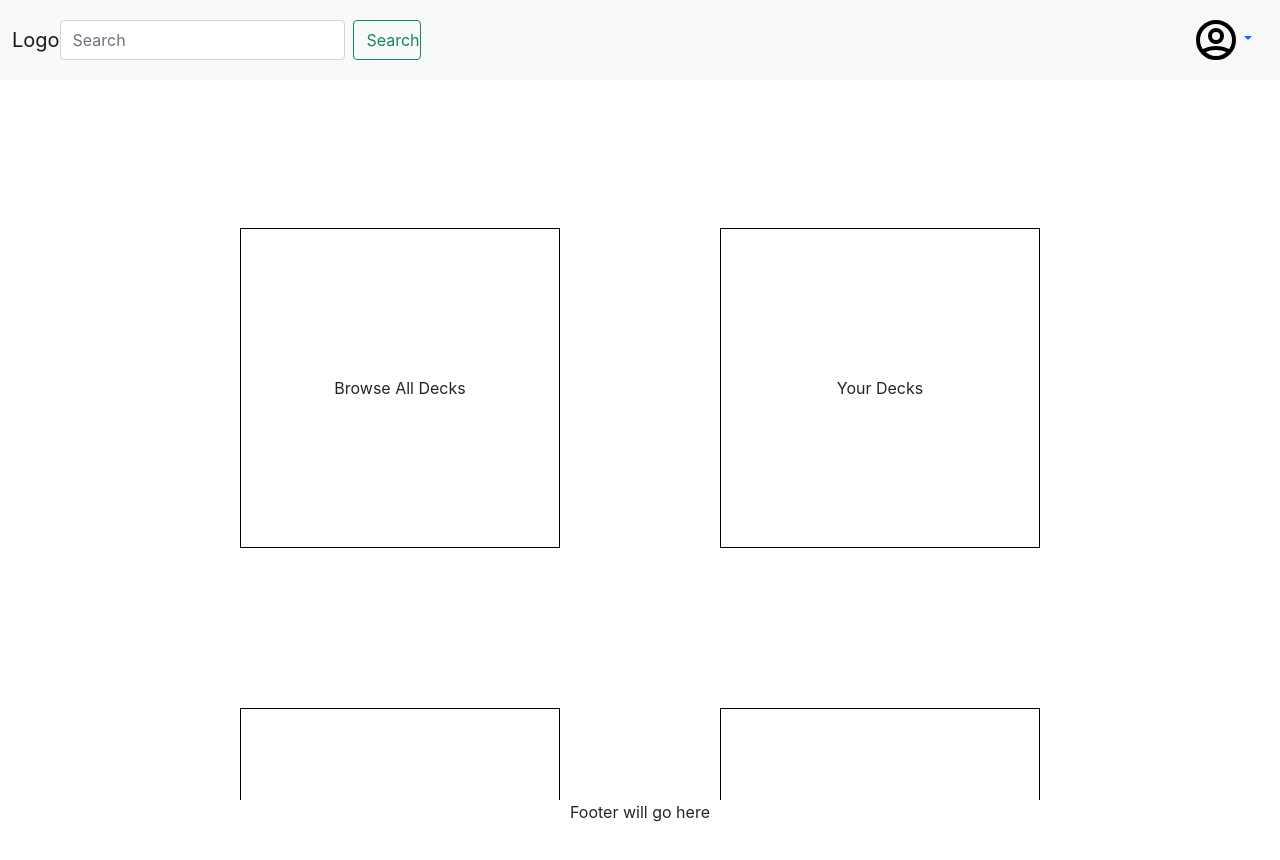
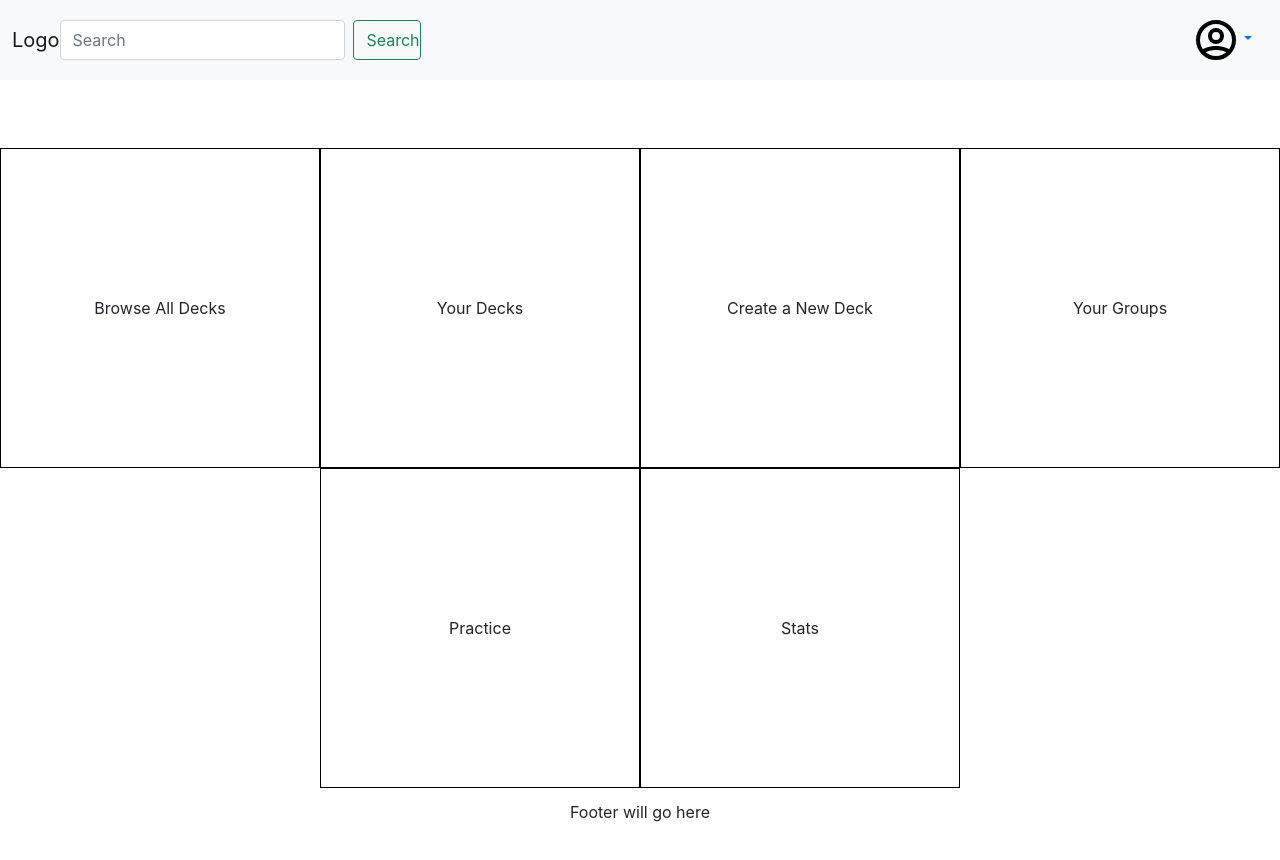
Before and after one commit to AlexRodgers11/flash-card-app, a React (Create React App) app in the folder client/: page /dashboard in a window 1280 px wide. Shown: the top 860 px of the page. Built offline with nearby package versions, Linux system fonts and the light colour scheme.

Commit message:
clean up Dashboard and restyle using styled components

```diff
--- a/client/src/components/Dashboard.js
+++ b/client/src/components/Dashboard.js
@@ -1,92 +1,41 @@
-import React, { useState } from 'react'
-import { useDispatch, useSelector } from 'react-redux';
-import { useNavigate } from 'react-router';
+import React from 'react'
+import { useSelector } from 'react-redux';
 import { Link } from 'react-router-dom';
-import useFormInput from '../hooks/useFormInput';
-import { addGroup } from '../reducers/loginSlice';
-import DeckList from './DeckList';
-import GroupList from './GroupList';
-import Modal from './Modal';
-import RegisterJoinGroupsForm from './RegisterJoinGroupsForm';
+import styled from 'styled-components';
+
+const StyledLink = styled(Link)`
+    margin: 5em;
+    height: 20em;
+    width: 20em;
+    border: 1px solid black;
+    display: flex;
+    align-items: center;
+    justify-content: center;
+    text-decoration: none;
+    color: black;
+    cursor: pointer;
+    &:hover {
+        background-color: black;
+        color: white !important;
+    }
+`
 
 function Dashboard() {
     const user = useSelector((state) => state.login);
-    // const [groupName, clearGroupNameChange, handleGroupNameChange] = useFormInput("");
-    // const [modalContent, setModalContent] = useState("");
-    // const navigate = useNavigate();
-    // const dispatch = useDispatch();
-
-    // const createNewGroup = (evt) => {
-    //     evt.preventDefault();
-    //     dispatch(addGroup({creator: user.userId, name: groupName}))
-    //         .then(response => {
-    //             clearGroupNameChange();
-    //             setModalContent("");
-    //             navigate(`/groups/${response.payload}`);
-    //         });
-    // }
-
-    // const selectForm = (evt) => {
-    //     setModalContent(evt.target.dataset.form);
-    // }
-
-    // const displayModalContent = () => {
-    //     if(modalContent === "join") {
-    //         return <RegisterJoinGroupsForm hideModal={hideModal}/>
-    //     } else if (modalContent === "create") {
-    //         return (
-    //             <form onSubmit={createNewGroup}>
-    //                 <label htmlFor="group-name">Group Name</label>
-    //                 <input type="text" id="group-name" name="group-name" value={groupName} onChange={handleGroupNameChange} />
-    //                 <button type="submit">Create</button>
-    //             </form>
-    //         )
-    //     } else {
-    //         return
-    //     }
-    // }
-
-    // const goToNewDeckForm = () => {
-    //     navigate(`/users/${user.userId}/decks/new`);
-    // }
-
-    // const hideModal = () => {
-    //     setModalContent("");
-    // }
-
-    // const handleSelectNavigation = (evt) => {
-    //     navigate(`/${evt.target.dataset.navigation_target}`);
-    // }
 
     const scrollToTop = () => {
-        console.log("should scroll");
         window.scrollTo(0, 0);
     }
 
+
     return (
         <div style={{display: "flex", flexWrap: "wrap", alignItems: "center", justifyContent: "center"}}>
-            {/* <h1>{user.login.username}</h1>
-            <p>{user.email}</p>
-            <h1>Decks:</h1>
-            <button onClick={goToNewDeckForm}>Create New Deck</button>
-            <DeckList listType="user" listId={user.userId} />
-            <h1>Groups:</h1>
-            <button data-form="join" onClick={selectForm}>Search for Groups to Join</button>
-            <button data-form="create" onClick={selectForm}>Create New Group</button>
-            <GroupList groupIds={user.groups} /> */}
-            <Link to="/decks/public" style={{display: "flex", alignItems: "center", justifyContent: "center", textDecoration: "none", color:"inherit", width: "20em", height: "20em", margin: "5em", border: "1px solid black", cursor: "pointer"}} onClick={scrollToTop}><div>Browse All Decks</div></Link>
-            <Link to={`/users/${user.userId}/decks`} style={{display: "flex", alignItems: "center", justifyContent: "center", textDecoration: "none", color:"inherit", width: "20em", height: "20em", margin: "5em", border: "1px solid black", cursor: "pointer"}} onClick={scrollToTop}><div>Your Decks</div></Link>
-            <Link to={`/users/${user.userId}/decks/new`} style={{display: "flex", alignItems: "center", justifyContent: "center", textDecoration: "none", color:"inherit", width: "20em", height: "20em", margin: "5em", border: "1px solid black", cursor: "pointer"}} onClick={scrollToTop} ><div>Create a New Deck</div></Link>
-            <Link to={`/users/${user.userId}/groups`} style={{display: "flex", alignItems: "center", justifyContent: "center", textDecoration: "none", color:"inherit", width: "20em", height: "20em", margin: "5em", border: "1px solid black", cursor: "pointer"}} onClick={scrollToTop}><div>Your Groups</div></Link>
-            <Link to={`/users/${user.userId}/practice`} style={{display: "flex", alignItems: "center", justifyContent: "center", textDecoration: "none", color:"inherit", width: "20em", height: "20em", margin: "5em", border: "1px solid black", cursor: "pointer"}} onClick={scrollToTop}><div>Practice</div></Link>
-            <Link to={`/users/${user.userId}/statistics/sessions`} style={{display: "flex", alignItems: "center", justifyContent: "center", textDecoration: "none", color:"inherit", width: "20em", height: "20em", margin: "5em", border: "1px solid black", cursor: "pointer"}} onClick={scrollToTop}><div>Stats</div></Link>
-            {/* {!modalContent ?
-                null
-                :
-                <Modal hideModal={hideModal}>
-                    {displayModalContent()}
-                </Modal>
-            }  */}
+            <StyledLink to="/decks/public" onClick={scrollToTop}>Browse All Decks</StyledLink>
+            <StyledLink to={`/users/${user.userId}/decks`} onClick={scrollToTop}>Your Decks</StyledLink>
+            <StyledLink to={`/users/${user.userId}/decks/new`} onClick={scrollToTop}>Create a New Deck</StyledLink>
+            <StyledLink to={`/users/${user.userId}/groups`} onClick={scrollToTop}>Your Groups</StyledLink>
+            <StyledLink to={`/users/${user.userId}/practice`} onClick={scrollToTop}>Practice</StyledLink>
+            <StyledLink to={`/users/${user.userId}/statistics/sessions`} onClick={scrollToTop}>Stats</StyledLink>
         </div>
     )
 }
```
